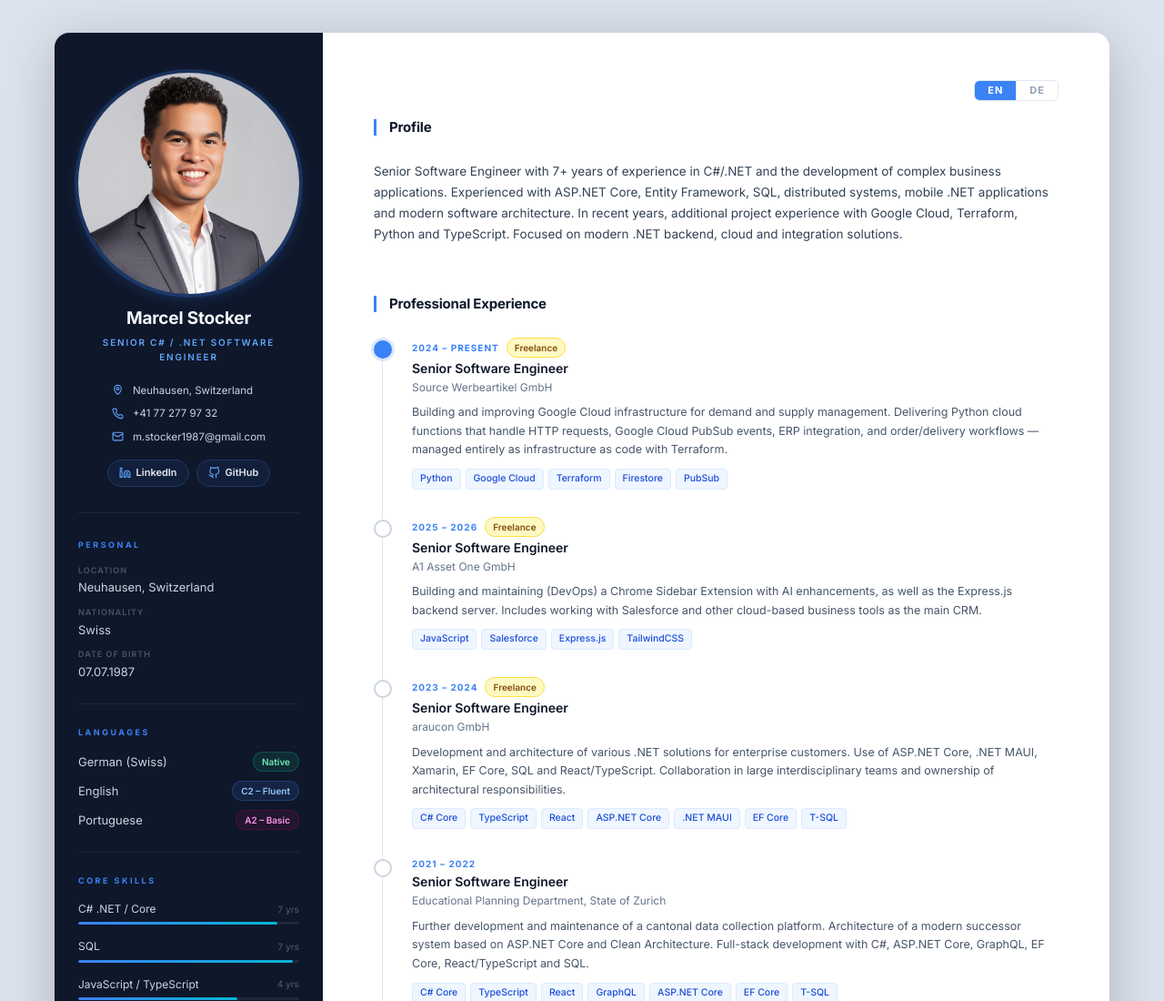
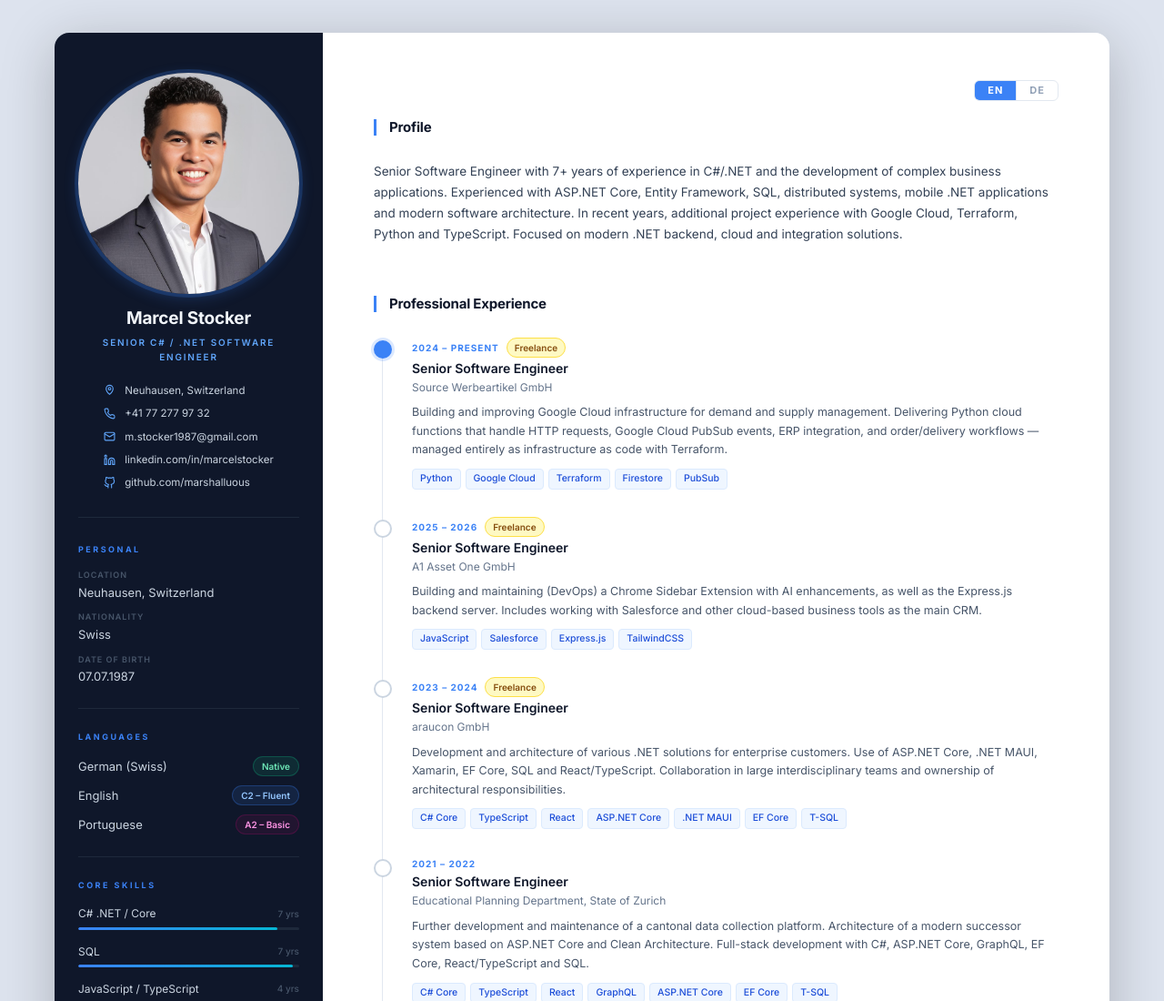
Before and after one commit to marshalluous/curriculum, a plain HTML site: page index.html in a window 1280 px wide. Shown: the top 1100 px of the page at 91% size. Drawn offline with Linux system fonts and the light colour scheme.

Commit message:
update contact links

```diff
--- a/curriculum-vitae.css
+++ b/curriculum-vitae.css
@@ -103,8 +103,7 @@ body {
   color: #cbd5e1;
 }
 
-.contact-list svg,
-.contact-pill svg {
+.contact-list svg {
   width: 13px;
   height: 13px;
   flex-shrink: 0;
@@ -123,33 +122,6 @@ body {
 
 .contact-list a:hover {
   color: #60a5fa;
-}
-
-.contact-links {
-  display: flex;
-  justify-content: center;
-  gap: 8px;
-  margin-top: 16px;
-}
-
-.contact-pill {
-  display: inline-flex;
-  align-items: center;
-  gap: 6px;
-  padding: 5px 12px;
-  font-size: 11px;
-  font-weight: 600;
-  color: #e2e8f0;
-  text-decoration: none;
-  border: 1px solid #1e3a5f;
-  border-radius: 999px;
-  background: rgba(59, 130, 246, 0.08);
-  transition: background 0.15s, border-color 0.15s;
-}
-
-.contact-pill:hover {
-  background: rgba(59, 130, 246, 0.2);
-  border-color: #3b82f6;
 }
 
 /* Sidebar sections */
--- a/index.html
+++ b/index.html
@@ -36,18 +36,15 @@
             <svg viewBox="0 0 24 24" aria-hidden="true"><rect x="2" y="4" width="20" height="16" rx="2"/><path d="m22 7-10 6L2 7"/></svg>
             <a href="mailto:m.stocker1987@gmail.com">m.stocker1987@gmail.com</a>
           </li>
+          <li>
+            <svg viewBox="0 0 24 24" aria-hidden="true"><path d="M16 8a6 6 0 0 1 6 6v7h-4v-7a2 2 0 0 0-4 0v7h-4v-7a6 6 0 0 1 6-6z"/><rect x="2" y="9" width="4" height="12"/><circle cx="4" cy="4" r="2"/></svg>
+            <a href="https://www.linkedin.com/in/marcelstocker/" target="_blank" rel="noopener">linkedin.com/in/marcelstocker</a>
+          </li>
+          <li>
+            <svg viewBox="0 0 24 24" aria-hidden="true"><path d="M9 19c-5 1.5-5-2.5-7-3m14 6v-3.9a3.4 3.4 0 0 0-.9-2.6c3.1-.4 6.4-1.5 6.4-7A5.4 5.4 0 0 0 20 4.8 5 5 0 0 0 19.9 1S18.7.6 16 2.5a13.4 13.4 0 0 0-7 0C6.3.6 5.1 1 5.1 1A5 5 0 0 0 5 4.8a5.4 5.4 0 0 0-1.5 3.7c0 5.5 3.3 6.6 6.4 7a3.4 3.4 0 0 0-.9 2.6V22"/></svg>
+            <a href="https://github.com/marshalluous" target="_blank" rel="noopener">github.com/marshalluous</a>
+          </li>
         </ul>
-
-        <div class="contact-links">
-          <a class="contact-pill" href="https://www.linkedin.com/in/" target="_blank" rel="noopener">
-            <svg viewBox="0 0 24 24" aria-hidden="true"><path d="M16 8a6 6 0 0 1 6 6v7h-4v-7a2 2 0 0 0-4 0v7h-4v-7a6 6 0 0 1 6-6z"/><rect x="2" y="9" width="4" height="12"/><circle cx="4" cy="4" r="2"/></svg>
-            LinkedIn
-          </a>
-          <a class="contact-pill" href="https://github.com/marshalluous" target="_blank" rel="noopener">
-            <svg viewBox="0 0 24 24" aria-hidden="true"><path d="M9 19c-5 1.5-5-2.5-7-3m14 6v-3.9a3.4 3.4 0 0 0-.9-2.6c3.1-.4 6.4-1.5 6.4-7A5.4 5.4 0 0 0 20 4.8 5 5 0 0 0 19.9 1S18.7.6 16 2.5a13.4 13.4 0 0 0-7 0C6.3.6 5.1 1 5.1 1A5 5 0 0 0 5 4.8a5.4 5.4 0 0 0-1.5 3.7c0 5.5 3.3 6.6 6.4 7a3.4 3.4 0 0 0-.9 2.6V22"/></svg>
-            GitHub
-          </a>
-        </div>
       </div>
 
       <div class="sidebar-section">
```
